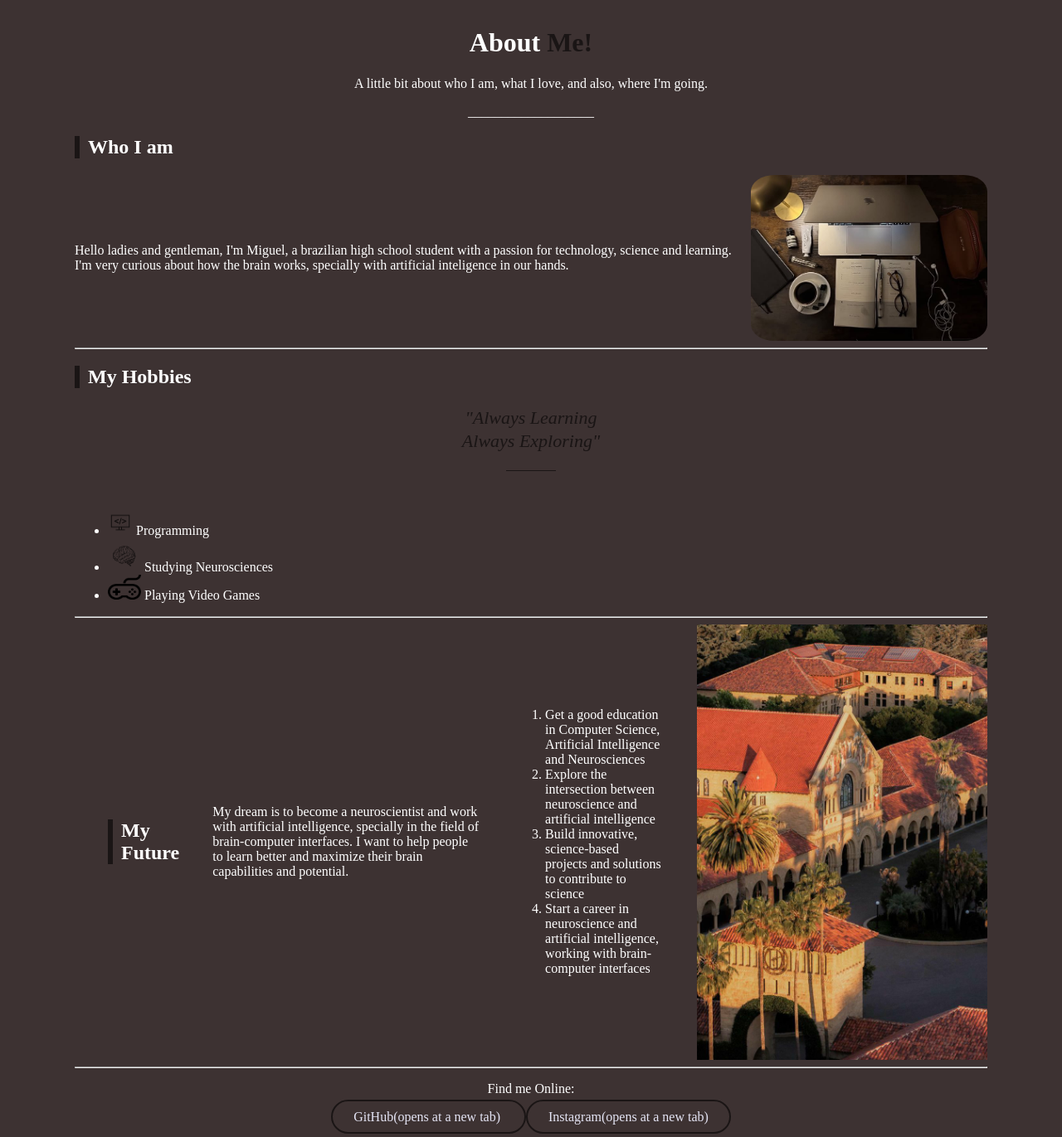
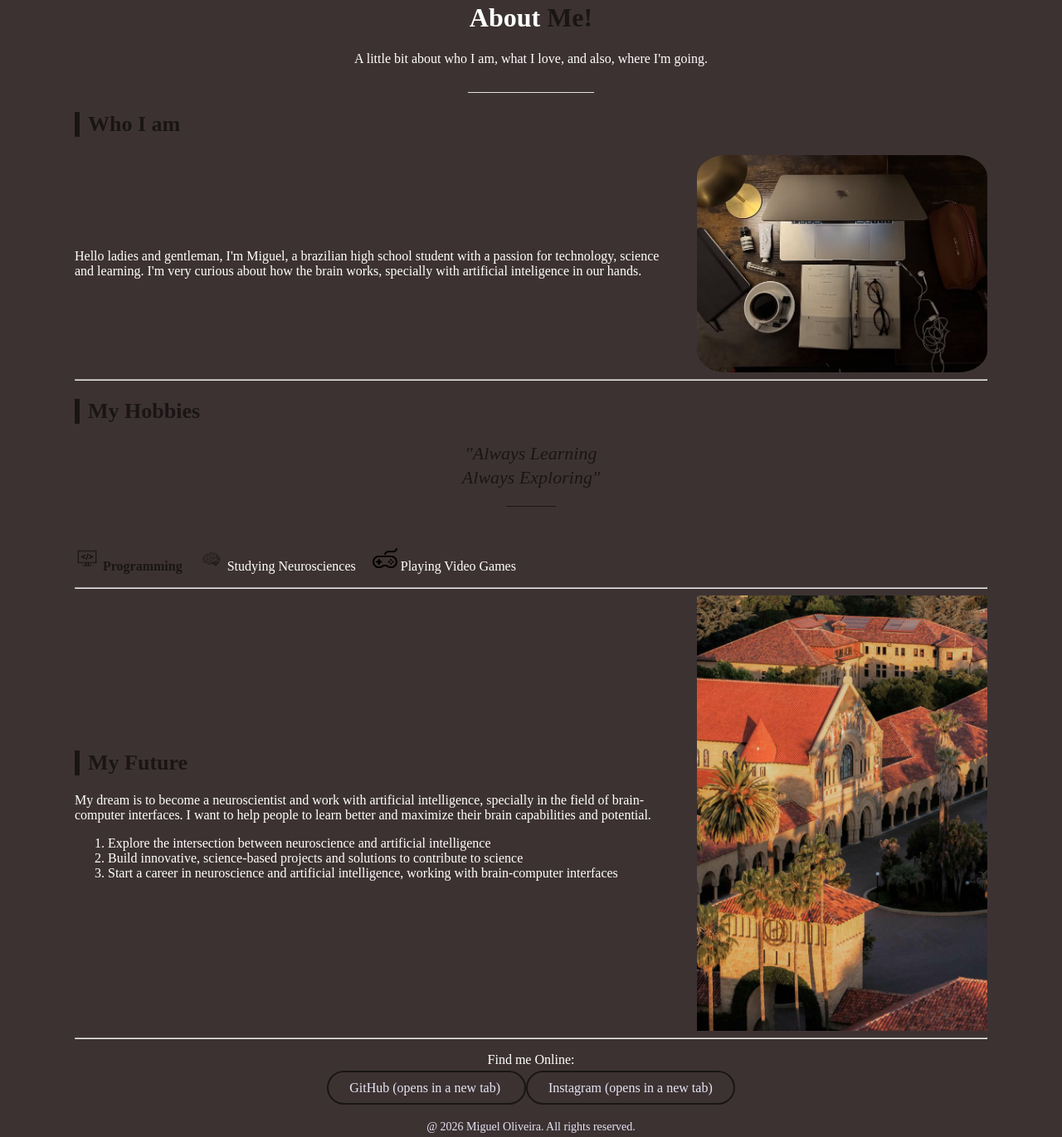
Before and after one commit to migueloliveirasantos/about-me-website, a plain HTML site: page index.html in a window 1280 px wide. Shown: the part 116-1487 px from the top of the page at 83% size. Drawn offline with Linux system fonts and the light colour scheme.

Commit message:
Update website and fix assignment requirements

```diff
--- a/index.html
+++ b/index.html
@@ -9,9 +9,9 @@
 
 <body>
     <div class="logo">
-        <img src="midia/miguel_os_logo.png"
-        alt="Miguel.OS Logo"
-        class="profile-image"
+    <img src="midia/miguel_os_logo.png"
+     alt="Miguel.OS Logo"
+     class="logo-image">
         >
 
         <header>
@@ -27,8 +27,12 @@
     </div>
     <h2>Who I am</h2>
     <div class="about-me">
+
         <p>Hello ladies and gentleman, I'm Miguel, a brazilian high school student with a passion for technology, science and learning. I'm very curious about how the brain works, specially with artificial inteligence in our hands. </p>
-        <img src="midia/rose calloway.jpg" alt="Miguel Oliveira" width="500" height="200">
+
+    <img src="midia/rose calloway.jpg"
+         alt="Miguel Oliveira"
+        class="profile-image">
     </div>
     <hr>
     <section id="hobbies">
@@ -55,11 +59,14 @@
     <hr>
 
     <section class="future-plans">
-        <div class="plans-text"></div>
+
+        <div class="plans-text">
             <h2>My Future</h2>
-            <p>My dream is to become a neuroscientist and work with artificial intelligence, specially in the field of brain-computer interfaces. I want to help people to learn better and maximize their brain capabilities and potential.</p>
+
+            <p>
+                <p>My dream is to become a neuroscientist and work with artificial intelligence, specially in the field of brain-computer interfaces. I want to help people to learn better and maximize their brain capabilities and potential.
+            </p>
         <ol>
-            <li>Get a good education in Computer Science, Artificial Intelligence and Neurosciences</li>
             <li>Explore the intersection between neuroscience and artificial intelligence</li>
             <li>Build innovative, science-based projects and solutions to contribute to science</li>
             <li>Start a career in neuroscience and artificial intelligence, working with brain-computer interfaces</li>
@@ -76,13 +83,17 @@
 
     <div class="social-links">
 
-        <a href="https://github.com/migueloliveirasantos" target="_blank" rel="noopener">
-            GitHub(opens at a new tab)
-        </a>
+    <a href="https://github.com/migueloliveirasantos"
+        target="_blank"
+        rel="noopener">
+        GitHub (opens in a new tab)
+    </a>
 
-        <a href="https://www.instagram.com/miguelsantos.os/" target="_blank" rel="noopener">
-            Instagram(opens at a new tab)
-        </a>
+    <a href="https://www.instagram.com/miguelsantos.os/"
+        target="_blank"
+        rel="noopener">
+        Instagram (opens in a new tab)
+    </a>
     </div>
 
     <p class="copyright">
--- a/styles.css
+++ b/styles.css
@@ -1,8 +1,14 @@
 body {
-    background-color:#3d3232;
-    color:#fff;
+    font-family: "Times New Roman", serif;
+    background-color: #3d3232;
+    color: #fff;
     margin: 0;
+}
 
+#main-title {
+    font-size: 36px;
+    margin: 0;
+    color: #1a1515;
 }
 
 main {
@@ -27,6 +33,8 @@ main {
 }
 
 h2 {
+    color: #1a1515;
+    font-size: 26px;
     border-left: 6px solid #1a1515;
     padding-left: 10px;
 }
@@ -36,19 +44,22 @@ h2 {
     align-items: center;
     gap: 20px;
     margin-top: 20px;
-    img {
-        border-radius: 10%;
-        object-fit: cover;
-    }
 }
 
-.ul {
+.about-me img {
+    border-radius: 10%;
+    object-fit: cover;
+}
+
+#hobbies ul {
     display: flex;
     align-items: center;
     gap: 20px;
+    list-style: none;
+    padding: 0;
 }
 
-.ul img{
+#hobbies ul img {
     width: 30px;
     height: 30px;
     object-fit: contain;
@@ -92,12 +103,13 @@ h2 {
 }
 
 @media (max-width: 600px) {
-    .future-plans {
+    .about-me {
         flex-direction: column;
     }
 
-    .future-plans img {
-        max-width: 80%;
+    .about-me img {
+        max-width: 100%;
+        height: auto;
     }
 }
 
@@ -124,3 +136,16 @@ h2 {
     font-size: 14px;
     color: #e5e5f5;
 }
+
+.highlight-hobby {
+    color: #1a1515;
+    font-weight: bold;
+}
+
+.profile-image {
+    width: 100%;
+    max-width: 350px;
+    height: auto;
+    object-fit: contain;
+    display: block;
+}
```
